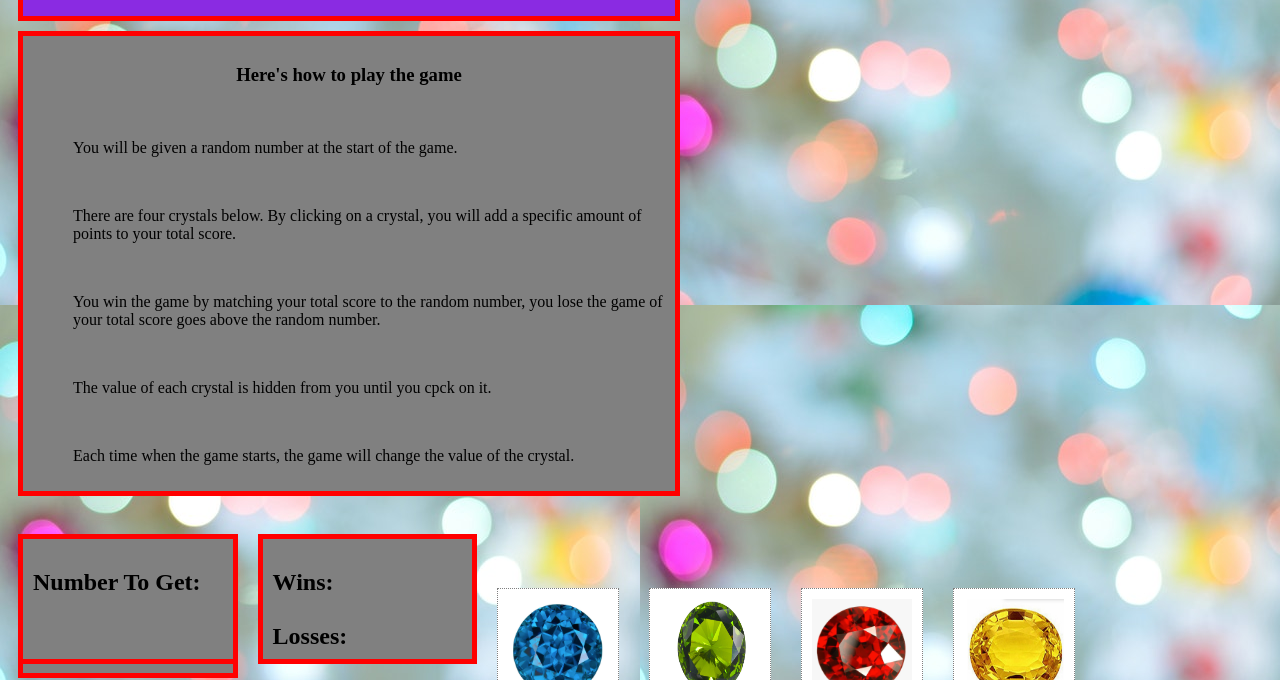
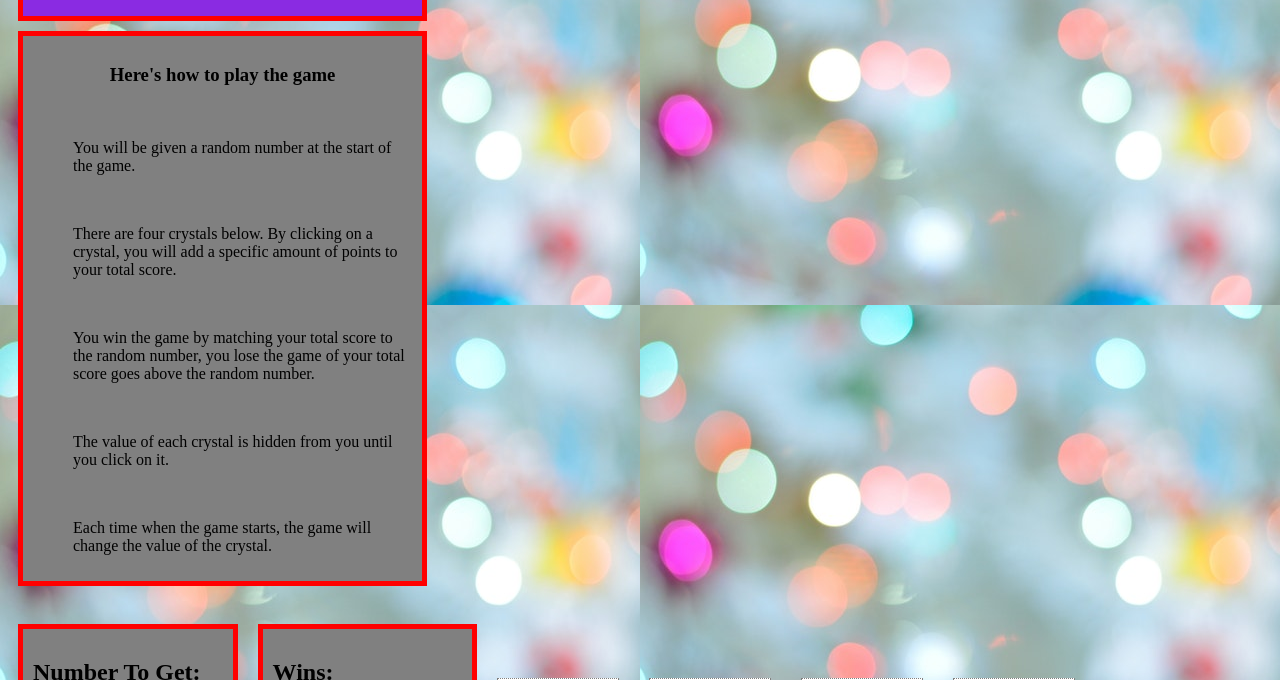
Before and after one commit to mel177/unit-4-game, a plain HTML site: page index.html in a window 1280 px wide. Shown: the part 120-800 px from the top of the page. Drawn offline with nearby package versions, Linux system fonts and the light colour scheme.

Commit message:
added reset

```diff
--- /dev/null
+++ b/assets/css/reset.css
@@ -0,0 +1,48 @@
+/* http://meyerweb.com/eric/tools/css/reset/
+   v2.0 | 20110126
+   License: none (public domain)
+*/
+
+html, body, div, span, applet, object, iframe,
+h1, h2, h3, h4, h5, h6, p, blockquote, pre,
+a, abbr, acronym, address, big, cite, code,
+del, dfn, em, img, ins, kbd, q, s, samp,
+small, strike, strong, sub, sup, tt, var,
+b, u, i, center,
+dl, dt, dd, ol, ul, li,
+fieldset, form, label, legend,
+table, caption, tbody, tfoot, thead, tr, th, td,
+article, aside, canvas, details, embed,
+figure, figcaption, footer, header, hgroup,
+menu, nav, output, ruby, section, summary,
+time, mark, audio, video {
+	margin: 0;
+	padding: 0;
+	border: 0;
+	font-size: 100%;
+	font: inherit;
+	vertical-align: baseline;
+}
+/* HTML5 display-role reset for older browsers */
+article, aside, details, figcaption, figure,
+footer, header, hgroup, menu, nav, section {
+	display: block;
+}
+body {
+	line-height: 1;
+}
+ol, ul {
+	list-style: none;
+}
+blockquote, q {
+	quotes: none;
+}
+blockquote:before, blockquote:after,
+q:before, q:after {
+	content: '';
+	content: none;
+}
+table {
+	border-collapse: collapse;
+	border-spacing: 0;
+}
--- a/assets/css/style.css
+++ b/assets/css/style.css
@@ -6,7 +6,7 @@ body{
 div {
     background-color: grey;
     margin: 10px;
-    width: 25%;
+    width: 20%;
 }
 div{
     border: solid 5px red;
@@ -27,7 +27,7 @@ div.header, div.gems{
     background-color: blueviolet;
 }
 div.header, div.instructions{
-    width: 50%;
+    width: 30%;
 }
 /*wins,loss, total shit to style*/
 .numToMatch, .winsAndLosses{
@@ -37,7 +37,7 @@ div.header, div.instructions{
 }
 .userTotal{
     width: 15%;
-    height: 60px;
+    height: 50px;
 }
 .back {
     background-color: white;
--- a/index.html
+++ b/index.html
@@ -21,7 +21,7 @@
                  <br>
                 <p>You win the game by matching your total score to the random number, you lose the game of your total score goes above the random number.</p>
                 <br>
-                    <p>The value of each crystal is hidden from you until you cpck on it.</p>
+                    <p>The value of each crystal is hidden from you until you click on it.</p>
                 <br>
                     <p>Each time when the game starts, the game will change the value of the crystal.</p>
             </ol>
```
Also changed, not shown: 5 other files.
